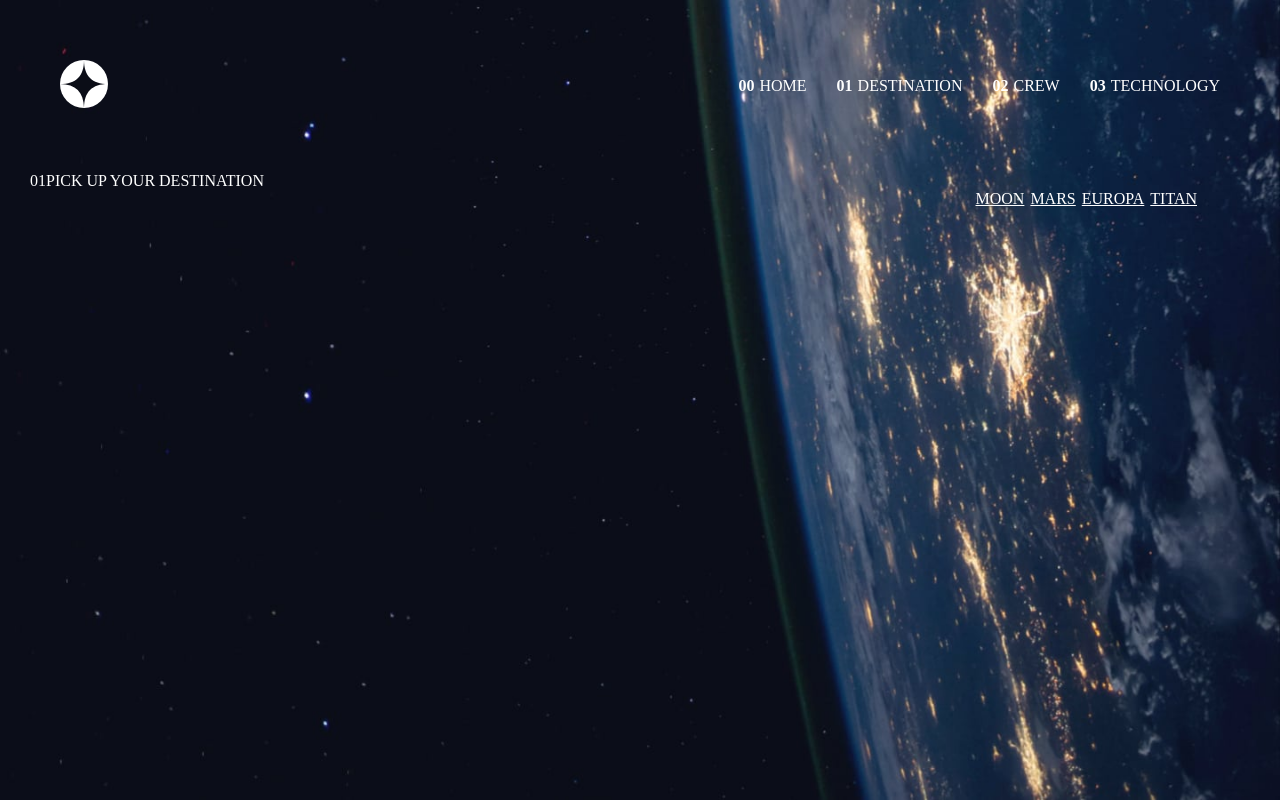
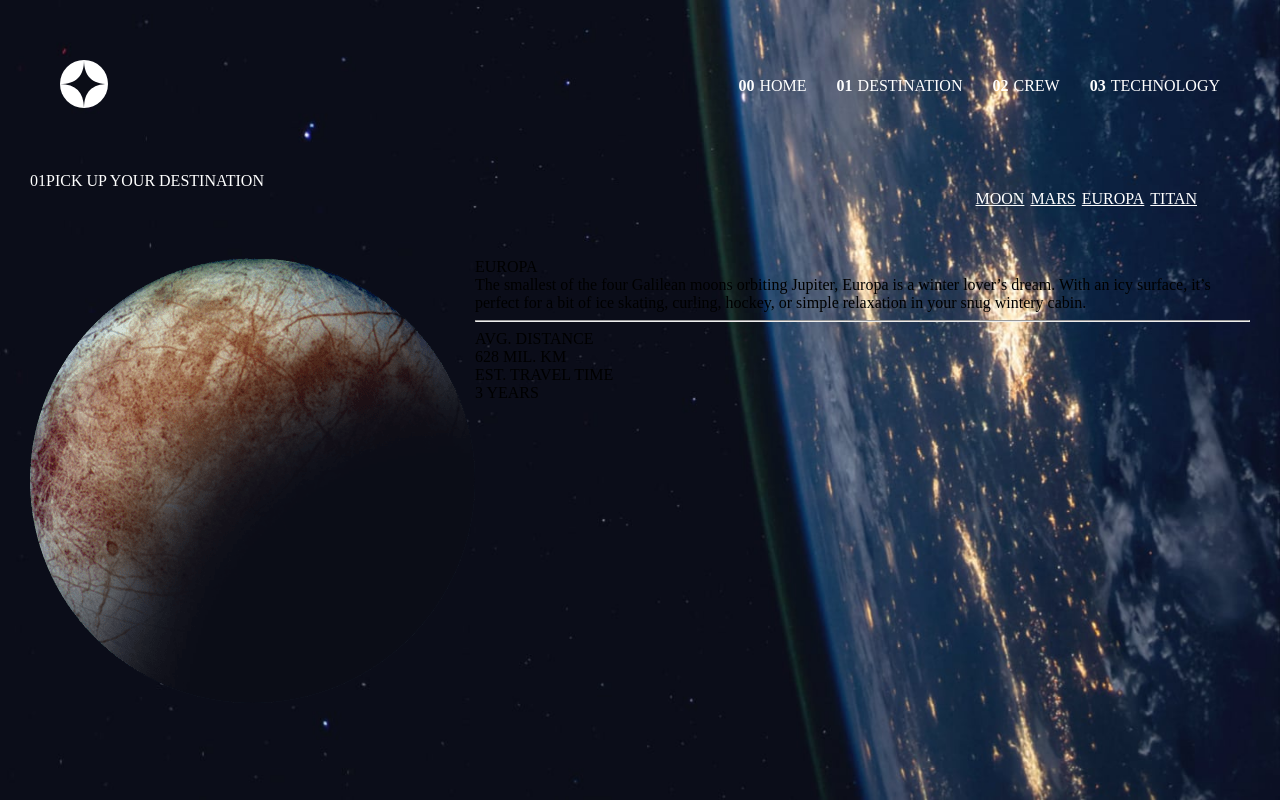
Before and after one commit to Youssef5107/Space-Tourism-React, a Next.js app: page /Destination/Europa in a window 1280 px wide. Built offline with nearby package versions, Linux system fonts and the light colour scheme.

Commit message:
add Europa page

```diff
--- a/app/Destination/Europa/page.tsx
+++ b/app/Destination/Europa/page.tsx
@@ -1,4 +1,40 @@
+import styles from "../page.module.css"
+
+
 function Europa(){
+    return(
+        <>
+            <img src="/assets/destination/image-europa.png" alt="" />
+            <div className={styles.pageMainContentArea}>
+                <div>
+                    <div className={styles.mainContentTitle}>EUROPA</div>
+                    <div className={styles.mainContent}>
+                        The smallest of the four Galilean moons orbiting Jupiter,
+                        Europa is a winter lover’s dream.
+                        With an icy surface,
+                        it’s perfect for a bit of ice skating,
+                        curling, hockey,
+                        or simple relaxation in your snug wintery cabin.
+                    </div>
+                    <hr/>
+                    <div className={styles.infoArea}>
+                        <div className={styles.distanceInfoArea}>
+                            <div className={styles.avgDistance}>AVG. DISTANCE</div>
+                            <div className={styles.distance}>628 MIL. KM</div>
+                        </div>
+                        <div className={styles.timeInfoArea}>
+                            <div>
+                                <div className={styles.estTime}>EST. TRAVEL TIME</div>
+                                <div className={styles.time}>3 YEARS</div>
+                            </div>
+                        </div>
+                    </div>
+                </div>
+            </div>
+        </>
+
+    );
+
 
 }
 
--- a/app/Destination/page.tsx
+++ b/app/Destination/page.tsx
@@ -4,8 +4,7 @@ import Moon from "./Moon/page";
 function DestinationPage(){
     return(
         <>
-
-
+            <Moon/>
         </>
     );
 }
```
